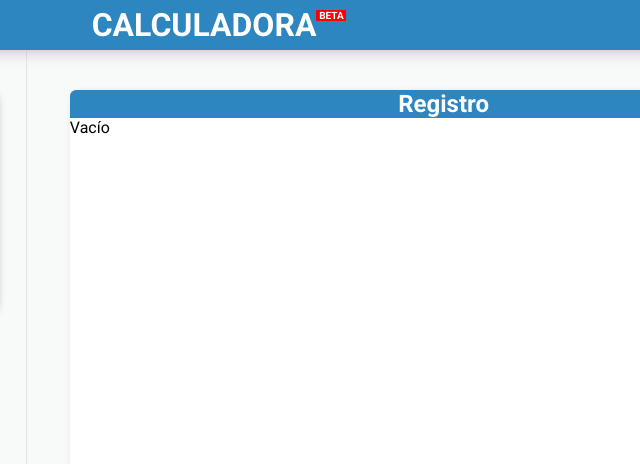
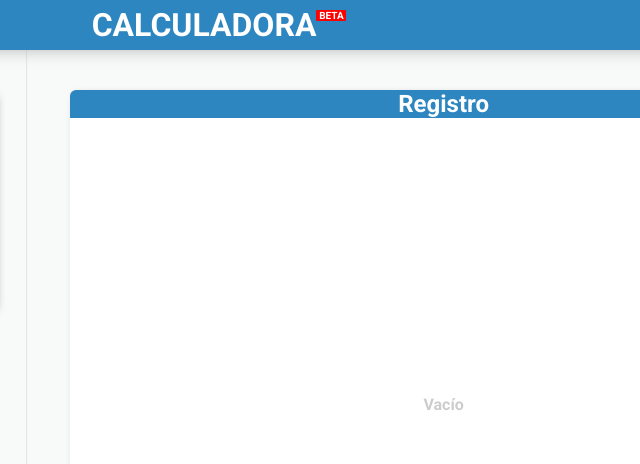
Before and after one commit to AdelSuarez/PJ-Calculator-I, a plain HTML site: page index.html in a window 1280 px wide. Shown: the top 464 px of the page, 421-1061 px from the left. Drawn offline with nearby package versions, Linux system fonts and the light colour scheme.

Commit message:
personalization of the empty container

```diff
--- a/css/style.css
+++ b/css/style.css
@@ -166,6 +166,19 @@ body {
 	overflow: hidden;
 }
 
+.container__empty {
+	display: flex;
+	width: 100%;
+	height: 100%;
+	justify-content: center;
+	align-items: center;
+}
+
+.empty__text {
+	color: #cccccc;
+	font-weight: 600;
+}
+
 .op {
 	display: flex;
 	align-items: center;
```
